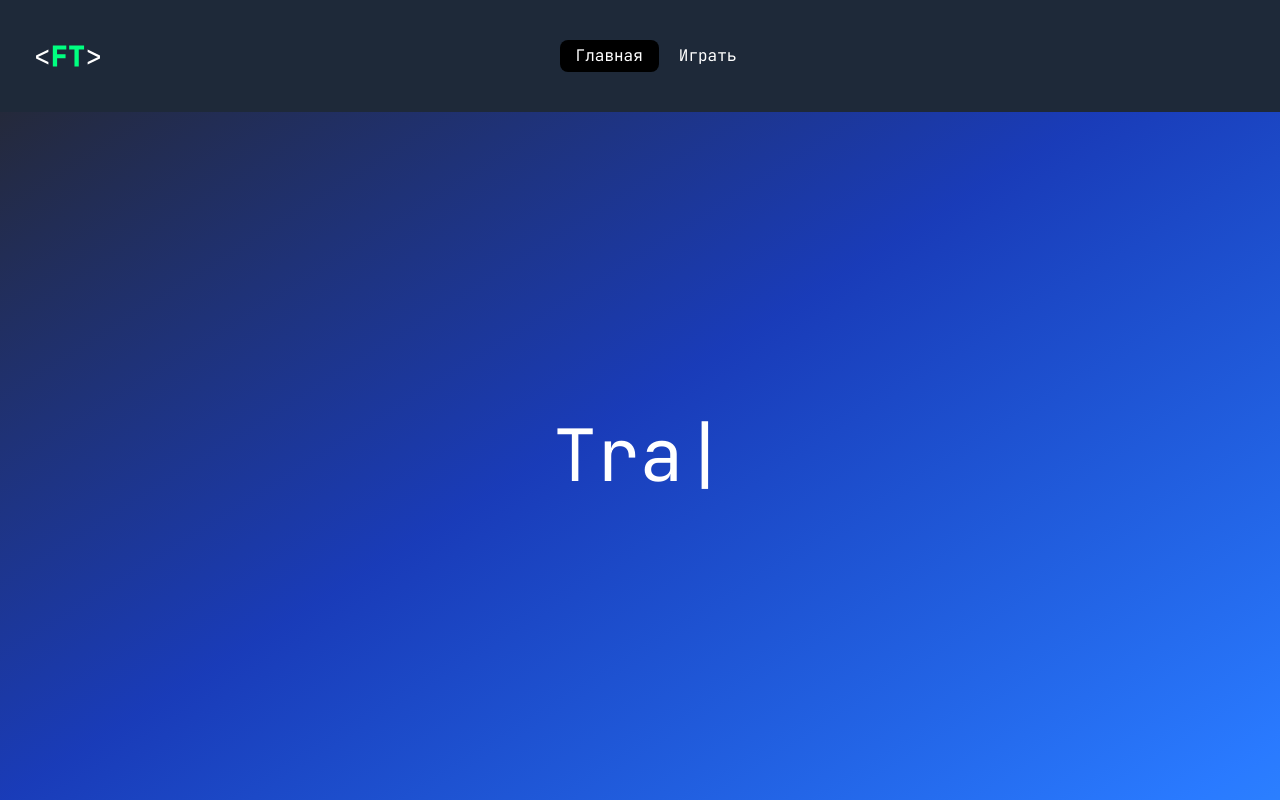
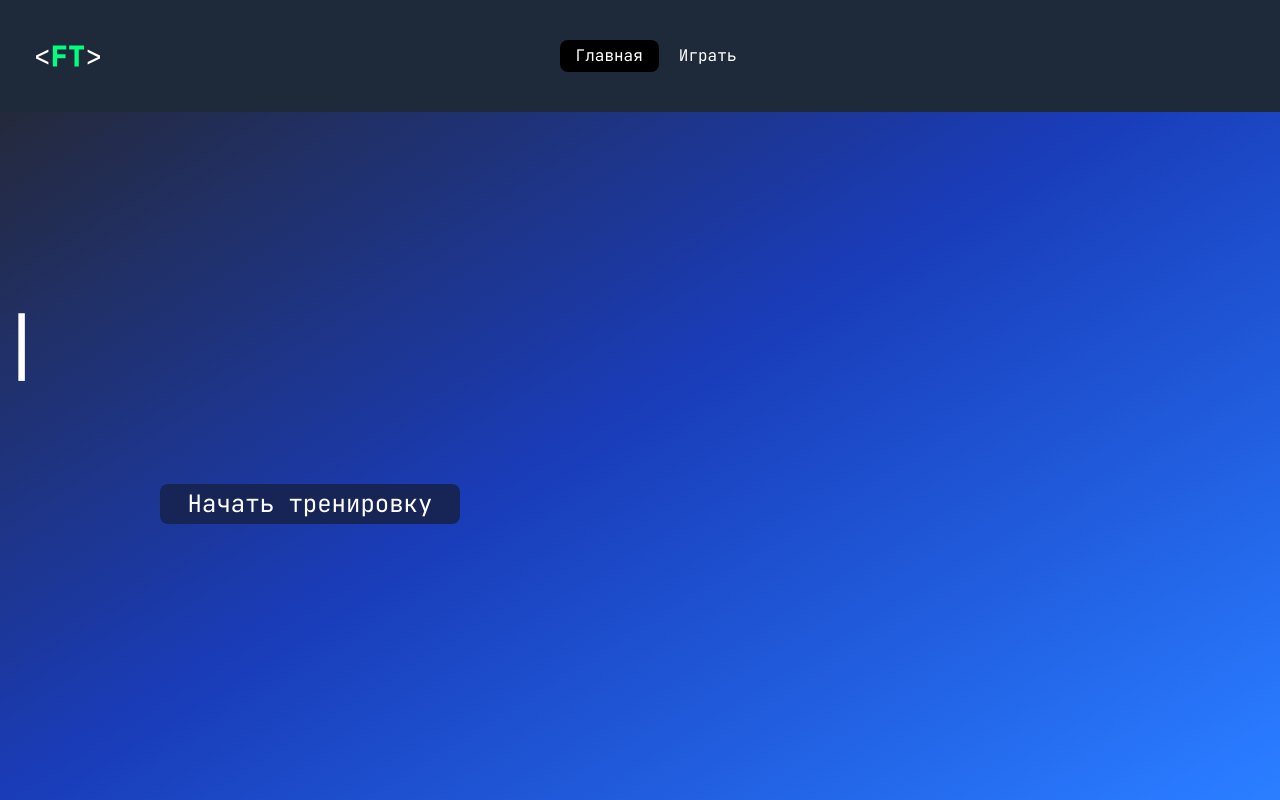
Before and after one commit to AlexandrGonin/FastType, a Svelte app: page / in a window 1280 px wide. Built offline with nearby package versions, Linux system fonts and the light colour scheme.

Commit message:
menu remake

```diff
--- a/src/App.svelte
+++ b/src/App.svelte
@@ -35,6 +35,12 @@
   <!-- проверка на текущую страницу -->
   {#if currentView == "Главная"}
     <Menu />
+    <button
+      onclick={() => (currentView = views[1])}
+      class="my-25 text-2xl px-4 py-1 rounded-lg cursor-pointer active:scale-80 transition-transform bg-blue-950 w-75 mx-40"
+    >
+      Начать тренировку
+    </button>
   {:else if currentView == "Играть"}
     <Game />
   {:else}
--- a/src/Game_common.svelte
+++ b/src/Game_common.svelte
@@ -40,6 +40,9 @@
 <div class="p-50 space-y-5">
     {#if currentNum}
         <div class="space-y-3 text-3xl">
+            <div>
+                Прогресс: {score} символов
+            </div>
             <div class="font-mono py-5 flex whitespace-pre-wrap">
                 <div style="color: {isCorrectLetter ? 'white' : 'red'}">
                     {words.slice(currentNum - 1, currentNum).join("")}
--- a/src/Menu.svelte
+++ b/src/Menu.svelte
@@ -77,9 +77,11 @@
   }
 </script>
 
-<div class="flex justify-center items-center grow">
-  <div
-    use:animateTyping={["FastType", "Train your skills"]}
-    class="text-7xl font-mono"
-  ></div>
+<div class="flex justify-center items-center mt-50">
+  <div class="w-400">
+    <div
+      use:animateTyping={["FastType", "Train your skills"]}
+      class="text-7xl font-mono"
+    ></div>
+  </div>
 </div>
```
